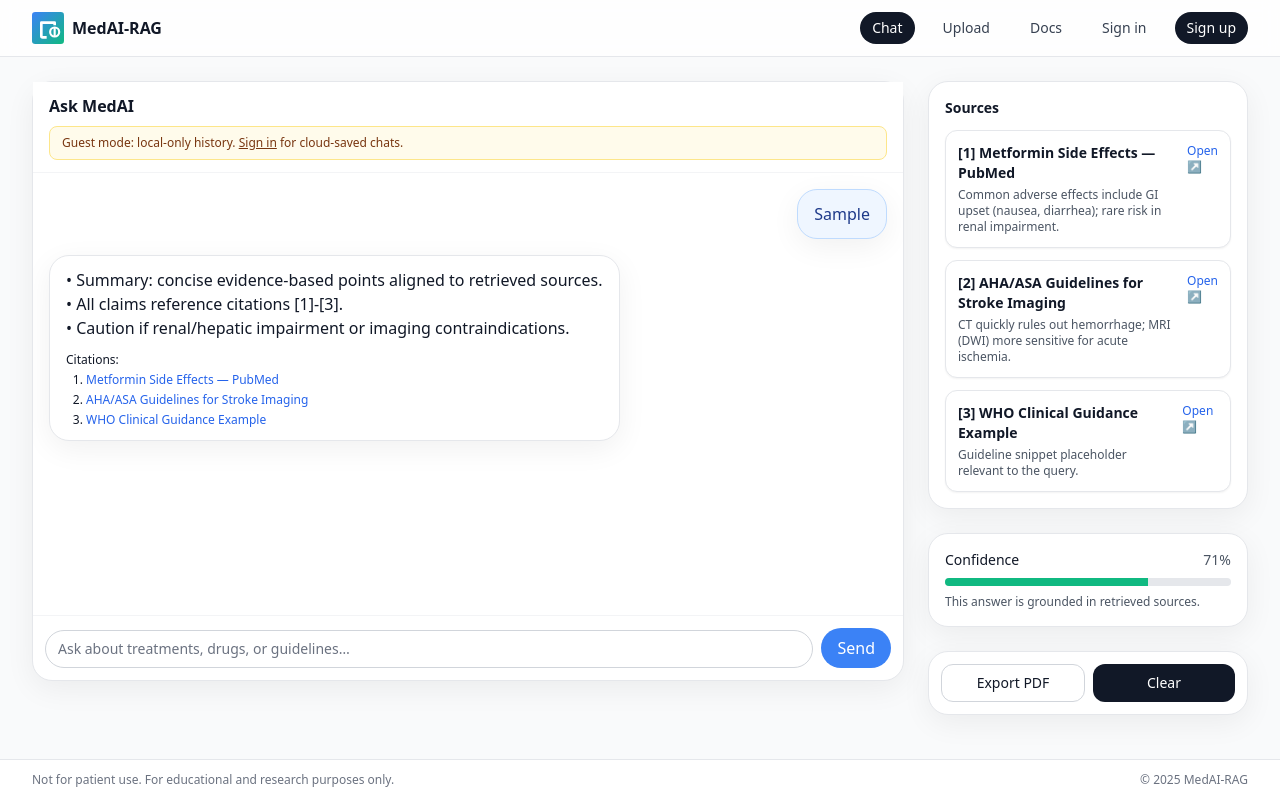
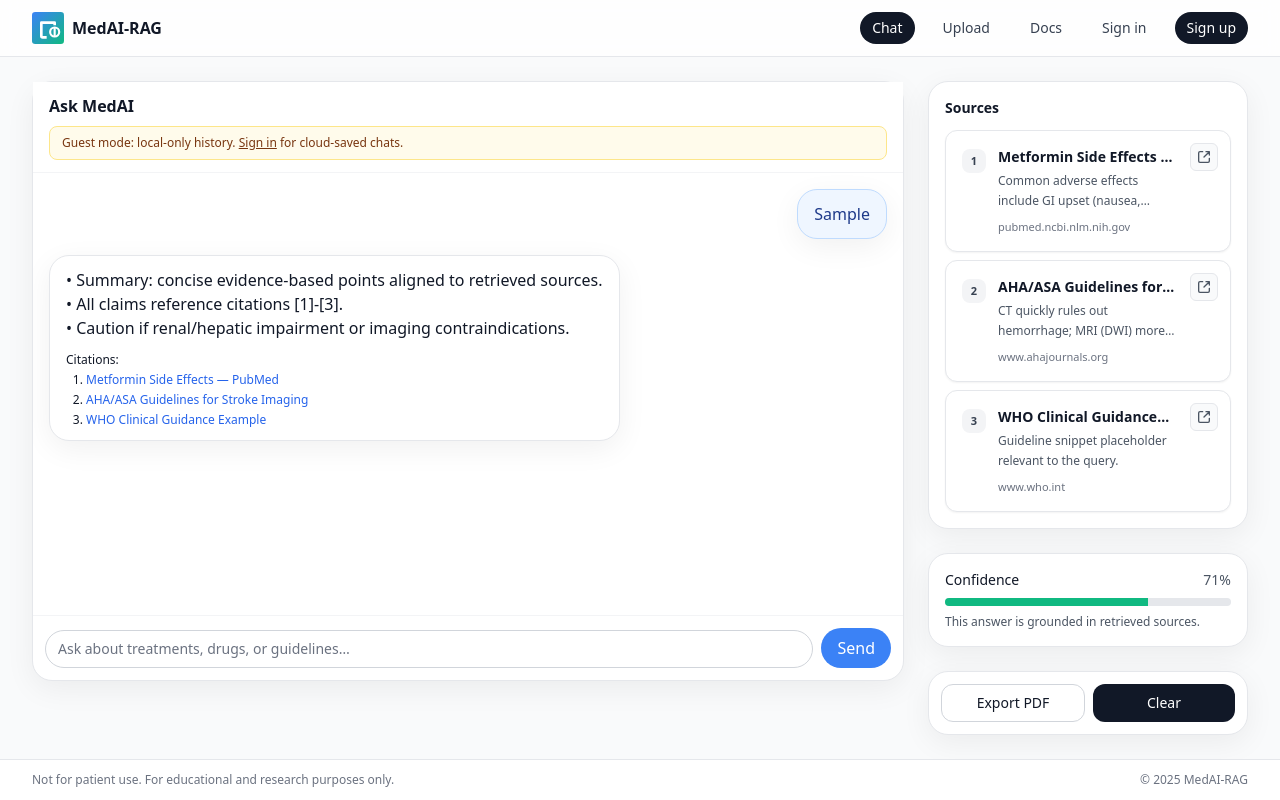
Before and after one commit to Ashilman25/MedAI, a React (Vite) app in the folder medai-rag-frontend/: page /chat in a window 1280 px wide. Both pictures are taken after typing "Sample" into the empty fields and a click on the button "Send". Built offline with nearby package versions, Linux system fonts and the light colour scheme; no server answers.

Commit message:
Updated Sources box UI

```diff
--- a/medai-rag-frontend/src/components/Sources/SourceList.jsx
+++ b/medai-rag-frontend/src/components/Sources/SourceList.jsx
@@ -1,20 +1,82 @@
 import React from 'react'
-export default function SourceList({ items=[] }) {
+
+export const Open = (props) => (
+  <svg xmlns="http://www.w3.org/2000/svg" width="1em" height="1em" viewBox="0 0 24 24" {...props}>
+    <path fill="none" stroke="currentColor" strokeLinecap="round" strokeLinejoin="round" strokeWidth="2"
+      d="M10 4H6a2 2 0 0 0-2 2v12a2 2 0 0 0 2 2h12a2 2 0 0 0 2-2v-4m-8-2l8-8m0 0v5m0-5h-5" />
+  </svg>
+)
+
+function SafeHost({ url }) {
+  try { return <span>{new URL(url).hostname}</span> } catch { return null }
+}
+
+export default function SourceList({ items = [] }) {
   return (
-    <div className='space-y-3'>
+    <div className="space-y-2">
       {items.map((s, idx) => (
-        <a key={idx} href={s.url} target='_blank' rel='noreferrer'
-           className='block rounded-xl border border-gray-200 bg-white p-3 hover:border-gray-300 shadow-sm'>
-          <div className='flex items-start justify-between gap-3'>
-            <div>
-              <div className='text-sm font-semibold text-gray-900'>[{idx+1}] {s.title}</div>
-              <div className='text-xs text-gray-600 mt-1'>{s.snippet}</div>
+        <a
+          key={idx}
+          href={s.url}
+          target="_blank"
+          rel="noreferrer"
+          className="
+            group relative block overflow-hidden
+            rounded-xl border border-gray-200 bg-white p-4
+            shadow-sm hover:border-gray-300 hover:shadow-md
+            focus:outline-none focus-visible:ring-2 focus-visible:ring-blue-500
+            transition
+            min-h-[96px]
+          "
+        >
+          {/* top-right open icon */}
+          <span
+            className="
+              absolute right-3 top-3 inline-flex h-7 w-7 items-center justify-center
+              rounded-md border border-gray-200 bg-gray-50 text-gray-600
+              transition
+              group-hover:border-gray-300 group-hover:bg-white group-hover:text-blue-600
+            "
+            aria-hidden="true"
+          >
+            <Open className="h-4 w-4" />
+          </span>
+
+          {/* left index badge + text stack */}
+          <div className="flex items-start gap-3 pr-9">
+            <div className="flex-none">
+              <span
+                className="
+                  inline-flex h-6 w-6 items-center justify-center
+                  rounded-lg bg-gray-100 text-[11px] font-semibold text-gray-700
+                "
+              >
+                {idx + 1}
+              </span>
             </div>
-            <span className='text-xs text-blue-600'>Open ↗</span>
+
+            <div className="min-w-0">
+              <div className="text-sm font-semibold text-gray-900 leading-5 line-clamp-1 break-words">
+                {s.title || s.url}
+              </div>
+
+              {s.snippet && (
+                <div className="mt-1 text-xs text-gray-600 leading-5 line-clamp-2 break-words">
+                  {s.snippet}
+                </div>
+              )}
+
+              <div className="mt-2 text-[11px] text-gray-500 leading-4 line-clamp-1">
+                <SafeHost url={s.url} />
+              </div>
+            </div>
           </div>
         </a>
       ))}
-      {items.length === 0 && <div className='text-sm text-gray-500'>No sources yet. Ask a question.</div>}
+
+      {items.length === 0 && (
+        <div className="text-sm text-gray-500">No sources yet. Ask a question.</div>
+      )}
     </div>
   )
 }
```
